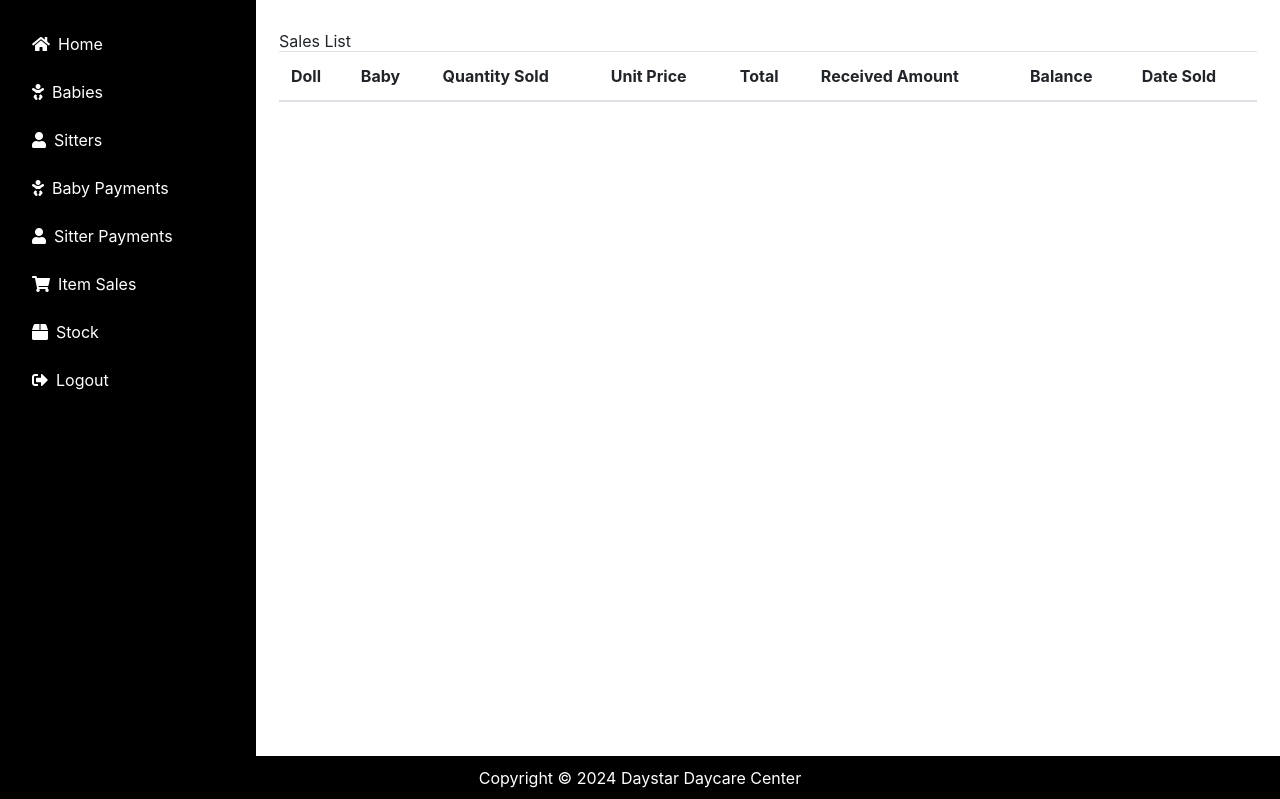
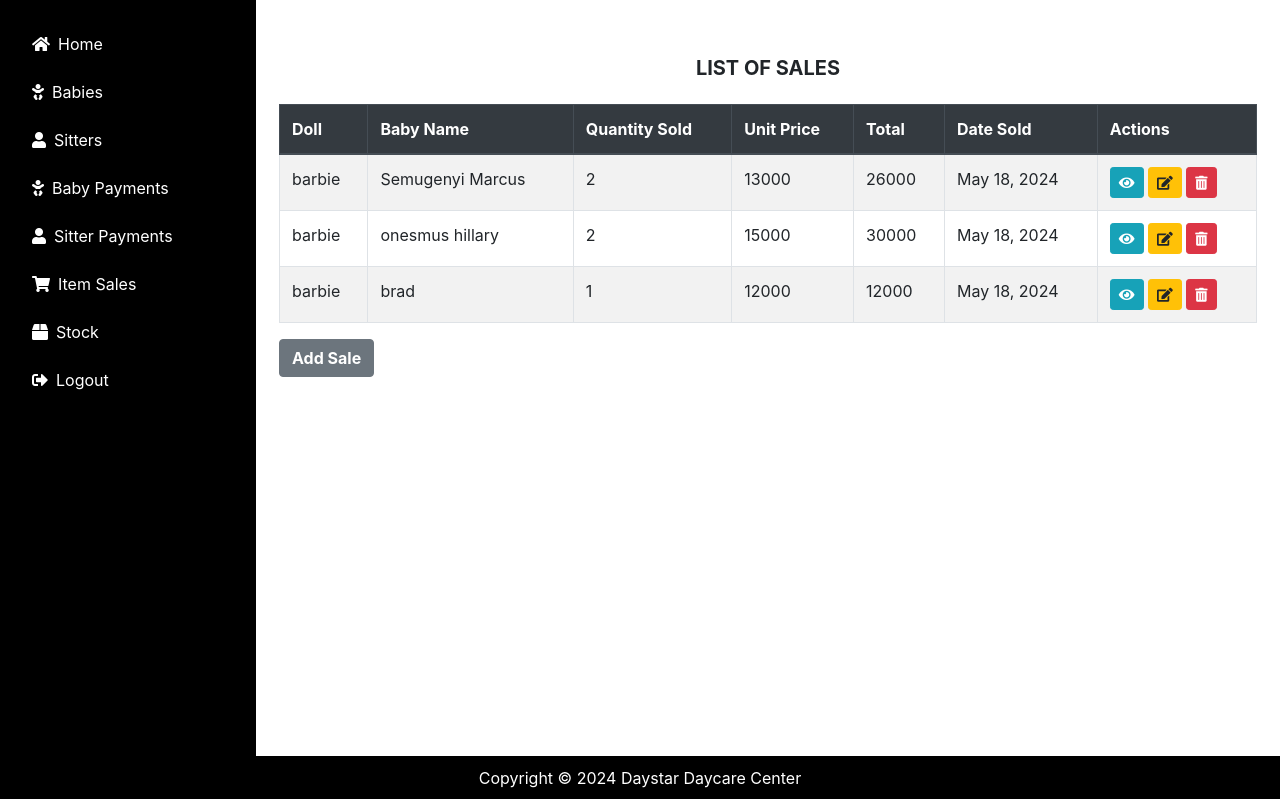
Before and after one commit to yikiialvinlincoln/ds_project, a Django app: page /sales/ in a window 1280 px wide. Shown: the top 799 px of the page. Run offline with Django 5.2, Linux system fonts and the light colour scheme; data comes from the database, SQL or seed files in the repository; lists and menus that the app fills with data are empty; some libraries are stand-ins or nearby versions.

Commit message:
added more functionality to my sales list and updated the models

```diff
--- a/daycare/admin.py
+++ b/daycare/admin.py
@@ -6,7 +6,7 @@ class SitterpaymentAdmin(admin.ModelAdmin):
     list_display = ('s_name', 'date', 'baby_count', 'amount', 'total_amount')
 
 class StockAdmin(admin.ModelAdmin):
-    list_display = ('item_name', 'purchased_on', 'quantity_bought', 'amount_UGX', 'quantity_issued_out', 'quantity_in_stock', 'available_stock_display')
+    list_display = ('item_name', 'purchased_on', 'quantity_bought', 'quantity_issued_out', 'available_stock_display')
 
     def available_stock_display(self, obj):
         return obj.available_stock
--- a/daycare/models.py
+++ b/daycare/models.py
@@ -141,17 +141,16 @@ class Sitterpayment(models.Model):
         super().save(*args, **kwargs)
 
 class Item(models.Model):
-    name = models.CharField(max_length=50,null=True,blank=True)
+    name = models.CharField(max_length=50, null=True, blank=True)
+
     def __str__(self):
         return self.name
 
 class Stock(models.Model):
-    item_name = models.ForeignKey('Item', on_delete=models.CASCADE, null=True, blank=True)
+    item_name = models.ForeignKey(Item, on_delete=models.CASCADE, null=True, blank=True)
     purchased_on = models.DateField(default=timezone.now)
     quantity_bought = models.IntegerField(default=0)
-    amount_UGX = models.IntegerField(default=0)
     quantity_issued_out = models.IntegerField(default=0)
-    quantity_in_stock = models.IntegerField(default=0)
 
     def __str__(self):
         return str(self.item_name)
@@ -161,4 +160,8 @@ class Stock(models.Model):
         return self.quantity_bought - self.quantity_issued_out
 
 class Issuing(models.Model):
+    stock = models.OneToOneField(Stock, on_delete=models.CASCADE, default=None)
     quantity_issued_out = models.IntegerField(default=0)
+
+    def __str__(self):
+        return f"Issuing for {self.stock.item_name}"
--- a/daycare/templates/daycare/base.html
+++ b/daycare/templates/daycare/base.html
@@ -71,7 +71,7 @@
                     <a class="flex gap-2 items-center hover:bg-gray-800 cursor-pointer p-2" href="{% url 'sitterpayments_list' %}"> <i class="fa fa-user"></i> Sitter Payments </a>
                     <a class="flex gap-2 items-center hover:bg-gray-800 cursor-pointer p-2" href="{% url 'list_sales' %}"> <i class="fa fa-shopping-cart"></i> Item Sales </a>
                 </div>
-                <a class="flex gap-2 items-center hover:bg-gray-800 cursor-pointer p-2" href="list_stock"> <i class="fa fa-box"></i> Stock </a>
+                <a class="flex gap-2 items-center hover:bg-gray-800 cursor-pointer p-2" href="{% url 'list_stock' %}"> <i class="fa fa-box"></i> Stock </a>
                 <a class="flex gap-2 items-center hover:bg-gray-800 cursor-pointer p-2" href="/logout"> <i class="fa fa-sign-out-alt"></i> Logout </a>
             </nav>
         </div>
--- a/daycare/templates/daycare/sales_confirm_delete.html
+++ b/daycare/templates/daycare/sales_confirm_delete.html
@@ -1,17 +1,17 @@
 {% extends 'daycare/base.html' %}
 
 {% block content %}
+
 <!DOCTYPE html>
 <html>
 <head>
     <title>Confirm Delete</title>
 </head>
 <body>
-    <h1>Confirm Delete</h1>
-    <p>Are you sure you want to delete the sale "{{ sales.doll.doll_name }}"?</p>
+    <h1>Are you sure you want to delete this sale?</h1>
     <form method="post">
         {% csrf_token %}
-        <button type="submit">Delete</button>
+        <button type="submit">Yes, delete</button>
         <a href="{% url 'list_sales' %}">Cancel</a>
     </form>
 </body>
--- a/daycare/templates/daycare/sales_list.html
+++ b/daycare/templates/daycare/sales_list.html
@@ -1,35 +1,74 @@
 {% extends 'daycare/base.html' %}
 
 {% block content %}
-<div class="container mt-4">
-    <h2>Sales List</h2>
-    <table class="table">
-        <thead>
+<div class="container mt-5">
+    <h1 style="text-align: center; font-size: 20px;"><b>LIST OF SALES</b></h1>
+</br>
+    <table class="table table-bordered table-striped">
+        <thead class="thead-dark">
             <tr>
                 <th>Doll</th>
-                <th>Baby</th>
+                <th>Baby Name</th>
                 <th>Quantity Sold</th>
                 <th>Unit Price</th>
                 <th>Total</th>
-                <th>Received Amount</th>
-                <th>Balance</th>
                 <th>Date Sold</th>
+                <th>Actions</th>
             </tr>
         </thead>
         <tbody>
-            {% for sale in sales_items %}
+            {% for sale in sales %}
             <tr>
                 <td>{{ sale.doll }}</td>
                 <td>{{ sale.b_name }}</td>
                 <td>{{ sale.quantity_sold }}</td>
                 <td>{{ sale.unit_price }}</td>
                 <td>{{ sale.comp_total }}</td>
-                <td>{{ sale.received_amount }}</td>
-                <td>{{ sale.comp_balance }}</td>
                 <td>{{ sale.date_sold }}</td>
+                <td>
+                    <a href="{% url 'view_sales' sale.id %}" class="btn btn-info btn-sm" title="View">
+                        <i class="fas fa-eye"></i>
+                    </a>
+                    <a href="{% url 'edit_sales' sale.id %}" class="btn btn-warning btn-sm" title="Edit">
+                        <i class="fas fa-edit"></i>
+                    </a>
+                    <button type="button" class="btn btn-danger btn-sm" title="Delete" data-toggle="modal" data-target="#deleteModal{{ sale.id }}">
+                        <i class="fas fa-trash-alt"></i>
+                    </button>
+
+                    <!-- Delete Confirmation Modal -->
+                    <div class="modal fade" id="deleteModal{{ sale.id }}" tabindex="-1" role="dialog" aria-labelledby="deleteModalLabel{{ sale.id }}" aria-hidden="true">
+                        <div class="modal-dialog" role="document">
+                            <div class="modal-content">
+                                <div class="modal-header">
+                                    <h5 class="modal-title" id="deleteModalLabel{{ sale.id }}">Confirm Delete</h5>
+                                    <button type="button" class="close" data-dismiss="modal" aria-label="Close">
+                                        <span aria-hidden="true">&times;</span>
+                                    </button>
+                                </div>
+                                <div class="modal-body">
+                                    Are you sure you want to delete this sale?
+                                </div>
+                                <div class="modal-footer">
+                                    <button type="button" class="btn btn-secondary" data-dismiss="modal">Cancel</button>
+                                    <form action="{% url 'delete_sales' sale.id %}" method="post" style="display:inline;">
+                                        {% csrf_token %}
+                                        <button type="submit" class="btn btn-danger">Delete</button>
+                                    </form>
+                                </div>
+                            </div>
+                        </div>
+                    </div>
+                </td>
             </tr>
             {% endfor %}
         </tbody>
     </table>
+    <a href="{% url 'add_sales' %}" class="btn btn-secondary"><b>Add Sale</b></a>
 </div>
+<script src="https://code.jquery.com/jquery-3.3.1.slim.min.js"></script>
+<script src="https://cdnjs.cloudflare.com/ajax/libs/popper.js/1.14.7/umd/popper.min.js"></script>
+<script src="https://stackpath.bootstrapcdn.com/bootstrap/4.3.1/js/bootstrap.min.js"></script>
+</body>
+</html>
 {% endblock %}
--- a/daycare/urls.py
+++ b/daycare/urls.py
@@ -53,7 +53,7 @@ urlpatterns = [
     path('sales/add/', views.add_sales, name='add_sales'),
     path('sales/<int:sales_id>/', views.view_sales, name='view_sales'),
     path('sales/<int:sales_id>/edit/', views.edit_sales, name='edit_sales'),
-    path('sales/<int:sales_id>/delete/', views.delete_sales, name='delete_sales'),
+    path('sales/delete/<int:sales_id>/', views.delete_sales, name='delete_sales'),
 
     #Babypayment paths
     path('babypayments/', views.babypayments_list, name='babypayments_list'),
@@ -77,11 +77,11 @@ urlpatterns = [
     path('items/<int:item_id>/delete/', views.delete_item, name='delete_item'),
 
    #Stock paths
-    path('stocks/', views.list_stock, name='list_stock'),
-    path('stocks/add/', views.add_stock, name='add_stock'),
-    path('stocks/<int:pk>/', views.view_stock, name='view_stock'),
-    path('stocks/<int:stock_id>/edit/', views.edit_stock, name='edit_stock'),
-    path('stocks/<int:stock_id>/delete/', views.delete_stock, name='delete_stock'),
+    path('stock/', views.list_stock, name='list_stock'),
+    path('stock/add/', views.add_stock, name='add_stock'),
+    path('stock/<int:stock_id>/', views.view_stock, name='view_stock'),
+    path('stock/edit/<int:stock_id>/', views.edit_stock, name='edit_stock'),
+    path('stock/delete/<int:stock_id>/', views.delete_stock, name='delete_stock'),
 
     #Issuing paths
     path('issuing/', views.list_issuing, name='list_issuing'),
--- a/daycare/views.py
+++ b/daycare/views.py
@@ -251,7 +251,6 @@ def list_sales(request):
 
 def add_sales(request):
     if request.method == 'POST':
-
         form = SalesForm(request.POST)
         if form.is_valid():
             form.save()
@@ -275,12 +274,12 @@ def edit_sales(request, sales_id):
         form = SalesForm(instance=sales)
     return render(request, 'daycare/sales_form.html', {'form': form})
 
-def delete_sales(request, sales_id):
-    sales = get_object_or_404(Sales, pk=sales_id)
+def delete_sales(request, sale_id):
+    sale = get_object_or_404(Sales, id=sale_id)
     if request.method == 'POST':
-        sales.delete()
+        sale.delete()
         return redirect('list_sales')
-    return render(request, 'daycare/sales_confirm_delete.html', {'sales': sales})
+    return render(request, 'daycare/delete_sales.html', {'sale': sale})
 
 def babypayments_list(request):
     babypayments = Babypayment.objects.all()
@@ -393,7 +392,7 @@ def delete_item(request, item_id):
 
 def list_stock(request):
     stocks = Stock.objects.all()
-    return render(request, 'daycare/stock_list.html', {'stocks': stocks})
+    return render(request, 'daycare/list_stock.html', {'stocks': stocks})
 
 def add_stock(request):
     if request.method == 'POST':
@@ -405,9 +404,9 @@ def add_stock(request):
         form = StockForm()
     return render(request, 'daycare/stock_form.html', {'form': form})
 
-def view_stock(request, pk):
-    stock = get_object_or_404(Stock, pk=pk)
-    return render(request, 'daycare/stock_detail.html', {'stock': stock})
+def view_stock(request, stock_id):
+    stock = get_object_or_404(Stock, pk=stock_id)
+    return render(request, 'daycare/view_stock.html', {'stock': stock})
 
 
 def edit_stock(request, stock_id):
```
Also changed, not shown: daycare/forms.py (+1 -132 lines), daycare/templates/daycare/issue_item.html (added, +17 -0 lines), daycare/templates/daycare/list_stock.html (renamed from daycare/templates/daycare/stock_list.html, +8 -3 lines), daycare/templates/daycare/sales_detail.html (+9 -20 lines), daycare/templates/daycare/sales_form.html (+6 -15 lines), daycare/migrations/0006_remove_stock_quantity_in_stock.py (added), daycare/migrations/0007_remove_stock_amount_ugx_issuing_stock.py (added), db.sqlite3.
